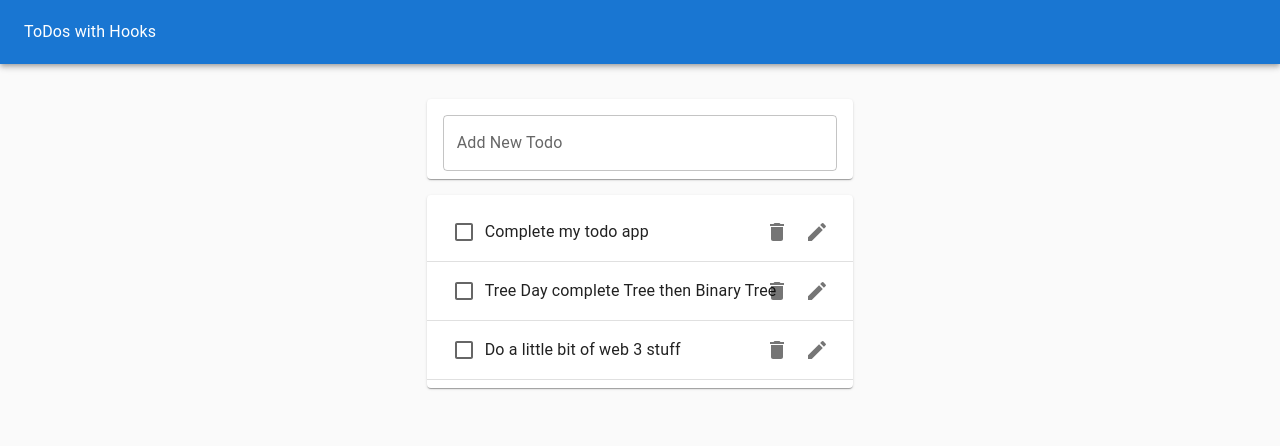
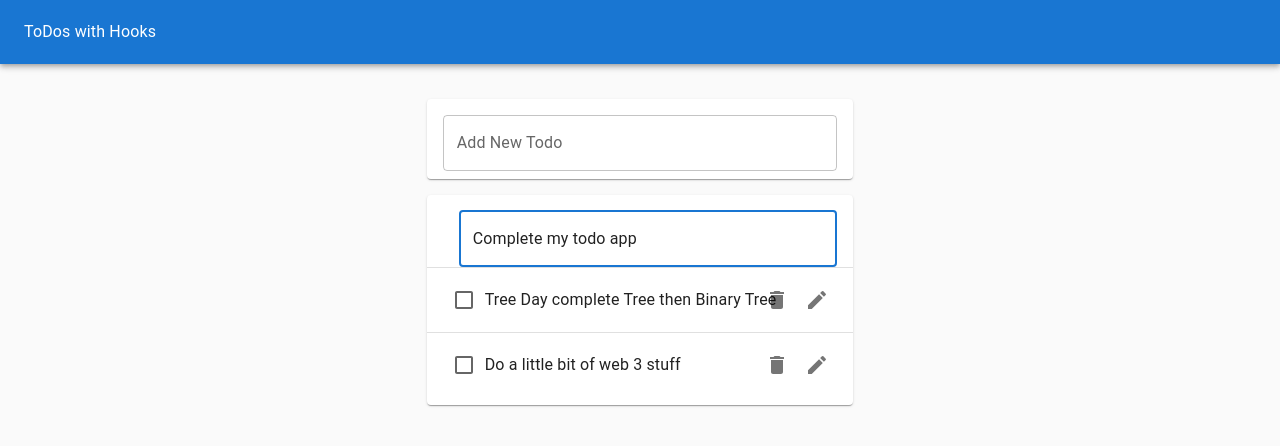
Before and after one commit to J4Web/react-todo-withHooks, a React (Create React App) app: page / in a window 1280 px wide. Both pictures are taken after a click on the button 817 px from the left and 231 px from the top of the page. Shown: the top 446 px of the page. Built offline with nearby package versions, Linux system fonts and the light colour scheme.

Commit message:
edit btn working and done with some styling tweaks

```diff
--- /dev/null
+++ b/src/EditTodoForm.jsx
@@ -0,0 +1,28 @@
+import React,{useState} from 'react'
+import TextField from '@mui/material/TextField';
+import HandleForm from './hooks/HandleForm'
+function EditTodoForm({editTodo,id,task,open}){
+   const [val,handleChange,reset] =HandleForm(task)
+   function handleEditTodoForm(e){
+e.preventDefault()
+editTodo(id,val);
+open()
+
+   }
+    return <form onSubmit={handleEditTodoForm}
+    style={{marginLeft:"1rem",width:"100%"}}
+    >
+
+    <TextField margin="normal"
+
+        value={val}
+        onChange={handleChange}
+        fullWidth
+        autoFocus
+    />
+
+    </form>
+
+}
+
+export default EditTodoForm;
--- a/src/TodoItem.jsx
+++ b/src/TodoItem.jsx
@@ -2,12 +2,14 @@ import React from 'react'
 import {ListItemText} from '@mui/material'
 import {ListItem} from '@mui/material/'
 import {Checkbox} from '@mui/material'
-
+import useToggle from './hooks/useToggle'
 import IconButton from '@mui/material/IconButton';
 import DeleteIcon from '@mui/icons-material/Delete';
 import { ListItemSecondaryAction } from '@mui/material';
 import EditIcon from '@mui/icons-material/Edit';
-function TodoItem({task,completed,delTodo,id,toggleTodo}) {
+import EditTodoForm from './EditTodoForm'
+function TodoItem({task,completed,delTodo,id,toggleTodo,editTodo}) {
+    const [open,setOpen]=useToggle(false)
     function handleDel()
     {
         delTodo(id)
@@ -16,20 +18,23 @@ function TodoItem({task,completed,delTodo,id,toggleTodo}) {
     {
         toggleTodo(id)
     }
-  return (
-
-    <ListItem>
+  return (<ListItem style={{height:"64px"}}>
+      {open? <EditTodoForm editTodo={editTodo} id={id} task={task} open={setOpen}/>:
+      <>
     <Checkbox tabIndex={-1} checked={completed} onClick={handleComplete}/>
     <ListItemText style={{textDecoration: completed? 'line-through' : 'none'}}>{task}</ListItemText>
     <ListItemSecondaryAction>
         <IconButton aria-label="Delete" onClick={handleDel}>
             <DeleteIcon />
         </IconButton>
-        <IconButton aria-label="Edit">
+        <IconButton aria-label="Edit" onClick={setOpen}>
             <EditIcon/>
         </IconButton>
     </ListItemSecondaryAction>
+    </>
+}
 </ListItem>
+
 
   )
 }
--- a/src/TodoList.jsx
+++ b/src/TodoList.jsx
@@ -6,21 +6,22 @@ import {ListItem} from '@mui/material'
 import {ListItemText} from '@mui/material'
 
 import TodoItem from './TodoItem'
-function TodoList({todos,delTodo,toggleTodo}) {
+function TodoList({todos,delTodo,toggleTodo,editTodo}) {
 
   return (
     <div>
     <Paper>
 <List>
        {
-todos.map(todo =>
+todos.map((todo,i) =>
 <>
 <TodoItem task={todo.title} key={todo.id} id={todo.id} completed={todo.completed}
 delTodo={delTodo}
 toggleTodo={toggleTodo}
+editTodo={editTodo}
 
 />
-<Divider/>
+{i < todos.length-1 && <Divider/>}
 </>
 )
         }
--- a/src/Todos.jsx
+++ b/src/Todos.jsx
@@ -25,9 +25,13 @@ function Todos() {
         setTodos(todos.filter(todo=>todo.id !== delTodoId))
 
     }
-    const toggleTodo=todoId=>{
+    const toggleTodo=(todoId)=>{
        const updateTodo= todos.map(todo=>todo.id===todoId? {...todo,completed: !todo.completed}: todo
         )
+        setTodos(updateTodo)
+    }
+    const editTodo=(todoId,newTask)=>{
+        const updateTodo= todos.map(todo=>todo.id===todoId? {...todo, title: newTask} : todo)
         setTodos(updateTodo)
     }
 return (
@@ -45,7 +49,7 @@ return (
     <Grid container   style={{alignItems: "center",justifyContent: "center",marginTop: "1rem"}} >
 <Grid item xs={11} md={8} lg={4}>
 <FormWithHooks addTodo={addTodo}/>
-    <TodoList todos={todos} delTodo={deleteTodo} toggleTodo={toggleTodo}/>
+    <TodoList todos={todos} delTodo={deleteTodo} toggleTodo={toggleTodo} editTodo={editTodo}/>
     </Grid>
 
     </Grid>
--- /dev/null
+++ b/src/hooks/useToggle.jsx
@@ -0,0 +1,12 @@
+import React,{useState} from 'react'
+
+function useToggle(start=false) {
+    const [initial,setInitial]=useState(start);
+    function handleToggle()
+    {
+        setInitial(!initial)
+    }
+    return [initial,handleToggle]
+}
+
+export default useToggle
```
